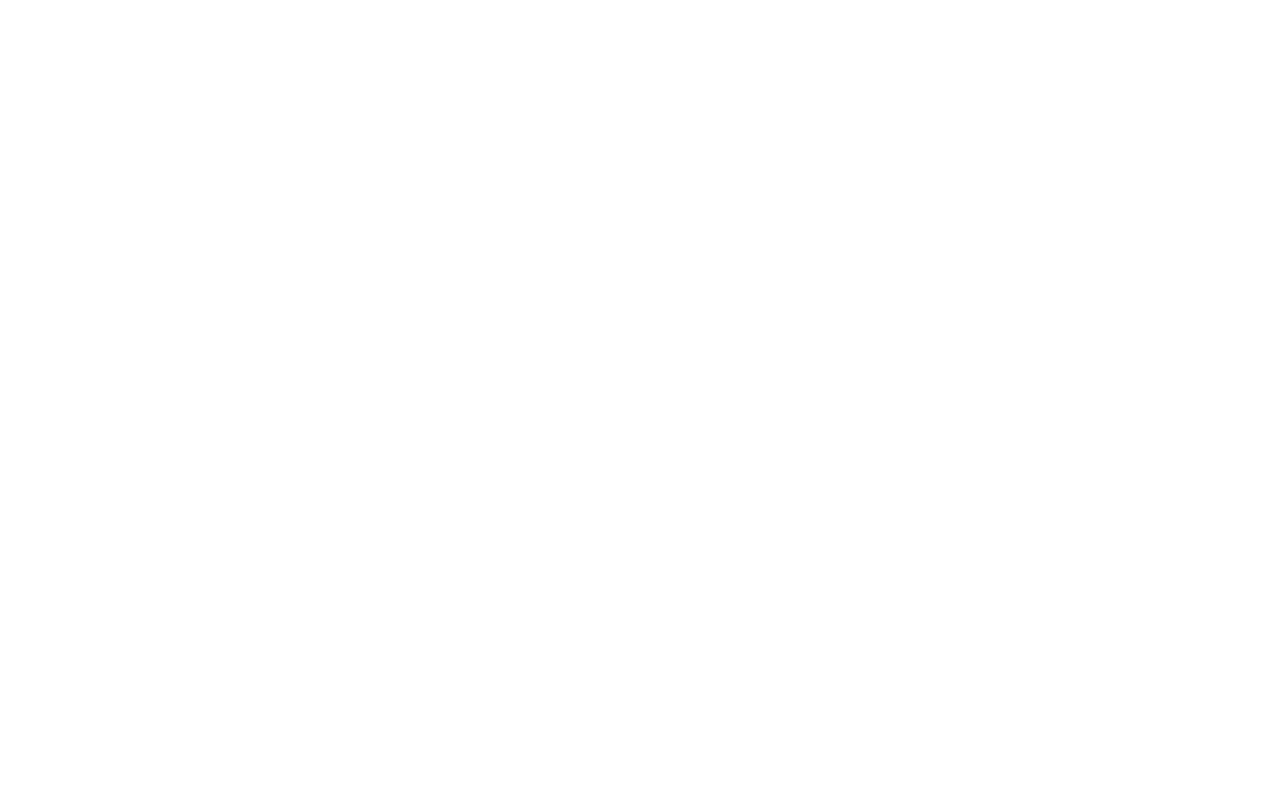
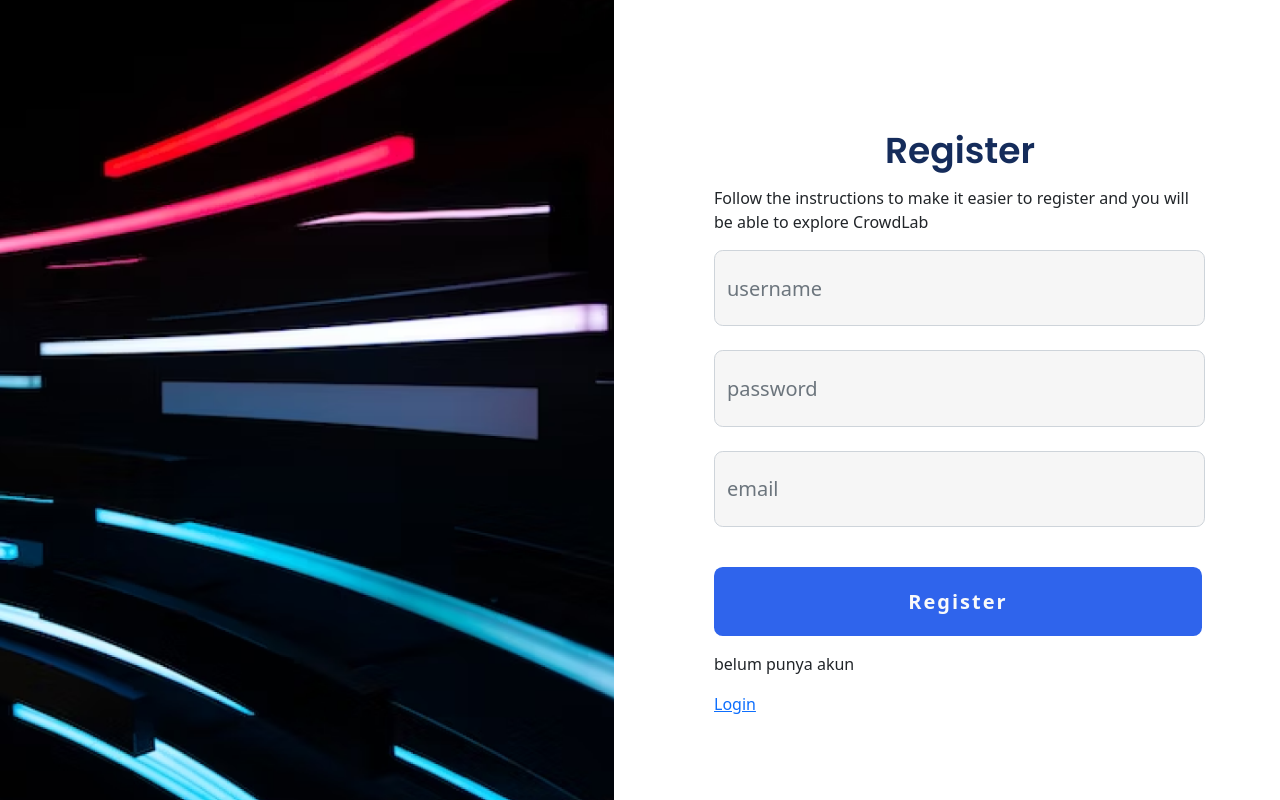
Before and after one commit to JorLojor/TUBES_WEBPRO, a React (Vite) app in the folder FE/: page /register in a window 1280 px wide. Before the commit this address had no page. Built offline with nearby package versions, Linux system fonts and the light colour scheme.

Commit message:
register done

```diff
--- a/FE/src/App.jsx
+++ b/FE/src/App.jsx
@@ -5,6 +5,7 @@ import LoginPage from './pages/LoginPage/LoginPage';
 // booking page
 import BookingPageStepThree from './pages/BookingPage/BookinPageStepThree'
 import BookingPageStepTwo from './pages/BookingPage/BookingPageStepTwo';
+import RegisterPage from './pages/LoginPage/RegisterPage';
 
 //projectDetail
 import ProjectDetail from './pages/ProjectDetail/ProjectDetail';
@@ -15,6 +16,7 @@ function App() {
             <BrowserRouter>
                 <Routes>
                     <Route path="/" element={<LandingPage />} > </Route>
+                    <Route path="/register" element={<RegisterPage />} ></Route>
                     <Route path="/login" element={<LoginPage />} ></Route>
                     <Route path='/booking/final' element={<BookingPageStepThree />} ></Route>
                     <Route path='/booking/payment' element={<BookingPageStepTwo />} ></Route>
--- a/FE/src/pages/LoginPage/LoginPage.jsx
+++ b/FE/src/pages/LoginPage/LoginPage.jsx
@@ -1,5 +1,6 @@
 import { useEffect, useState } from 'react';
 import axios from 'axios';
+import { Link } from 'react-router-dom';
 import './LoginPage.css';
 import img from '../../assets/image306.png';
 
@@ -83,12 +84,14 @@ const LoginPage = () => {
 
                             </div> */}
 
-                            <div className="button-login mt-4 text-center">
+                            <div className="button-login mt-4">
                                 <button type="button" className="text-light  mt-3 mb-3" onClick={handleSubmit}>Login</button>
-                                {/* <p>Atau gunakan</p> */}
-                                {/* <button type="button" className="btn-login-google mt-1" onClick={handleSubmit}>
-                                    <img src="../assets/image4.png" alt=""/> Google
-                                </button> */}
+                                <p> belum punya akun</p>
+
+                                    <Link to="/register">
+                                        Register
+                                    </Link>
+
 
                             </div>
 
@@ -101,40 +104,3 @@ const LoginPage = () => {
 };
 
 export default LoginPage;
-
-
-
-// <div className="container-fluid">
-//                 <div className="card">
-//                     <div className="card-body">
-//                         <h1>Login Page</h1>
-//                         <label htmlFor="name">Username</label>
-//                         <input
-//                             type="text"
-//                             className="form-control"
-//                             id="name"
-//                             name="name"
-//                             onChange={updateForm}
-//                             value={formData.name}
-//                         />
-//                         <label htmlFor="password" className="form-label">
-//                             Password
-//                         </label>
-//                         <input
-//                             type="password"
-//                             className="form-control"
-//                             id="password"
-//                             name="password"
-//                             onChange={updateForm}
-//                             value={formData.password}
-//                         />
-//                     </div>
-//                     <button
-//                         className="btn rounded w-100"
-//                         style={{ background: '#121122', color: '#fff' }}
-//                         onClick={handleSubmit}
-//                     >
-//                         Login
-//                     </button>
-//                 </div>
-//             </div>
--- /dev/null
+++ b/FE/src/pages/LoginPage/RegisterPage.jsx
@@ -0,0 +1,101 @@
+import { useEffect, useState } from 'react';
+import axios from 'axios';
+import { Link } from 'react-router-dom';
+import './LoginPage.css';
+import img from '../../assets/image306.png';
+
+const RegisterPage = () => {
+    const [formData, setFormData] = useState({
+        name: '',
+        password: '',
+        email: '',
+    });
+
+    useEffect(() => {
+        window.localStorage.removeItem('accessToken');
+    }, []);
+
+    const updateForm = (e) => {
+        e.persist();
+        setFormData((prev) => ({
+            ...prev,
+            [e.target.name]: e.target.value,
+        }));
+    };
+
+    const handleSubmit = async (e) => {
+        e.preventDefault();
+        try {
+            const response = await axios.post('http://localhost:3777/api/users/register', formData);
+            if (response.status === 200) {
+                alert('Register Successful');
+                // Menggunakan react-router-dom untuk navigasi ke halaman login
+                window.location.href = '/login';
+            }
+        } catch (error) {
+            console.log(error.message);
+            // Sesuaikan pesan alert berdasarkan respons server yang diterima
+            alert('Register Failed');
+        }
+    };
+
+    return (
+        <>
+            <div className="container-fluid">
+                <div className="row set-row-login">
+                <div className="col-6 set-bg-login">
+                        <img src={img} alt=""/>
+                    </div>
+                    <div className="col-6">
+                        <div className="box-login-page">
+                            <h1>Register</h1>
+                            <p>
+                                Follow the instructions to make it easier to register and you will be
+                                able to explore CrowdLab
+                            </p>
+                            <input
+                                type="text"
+                                className="form-control input-user-name"
+                                id="name"
+                                name="name"
+                                placeholder="username"
+                                onChange={updateForm}
+                                value={formData.name}
+                            />
+                            {/* ... */}
+                            <input
+                                type="password"
+                                className="form-control input-user-name mt-4"
+                                id="password"
+                                name="password"
+                                placeholder="password"
+                                onChange={updateForm}
+                                value={formData.password}
+                            />
+                            {/* ... */}
+                            <input
+                                type="password"
+                                className="form-control input-user-name mt-4"
+                                id="email"
+                                name="email"
+                                placeholder="email"
+                                onChange={updateForm}
+                                value={formData.email}
+                            />
+                            {/* ... */}
+                            <div className="button-login mt-4">
+                                <button type="button" className="text-light mt-3 mb-3" onClick={handleSubmit}>
+                                    Register
+                                </button>
+                                <p>belum punya akun</p>
+                                <Link to="/login">Login</Link>
+                            </div>
+                        </div>
+                    </div>
+                </div>
+            </div>
+        </>
+    );
+};
+
+export default RegisterPage;
```
Also changed, not shown: FE/src/pages/RegisterPage/RegisterPage.css (deleted), FE/src/pages/RegisterPage/RegisterPage.jsx (deleted), 1 other file (tests, documents, lock files or other folders).
